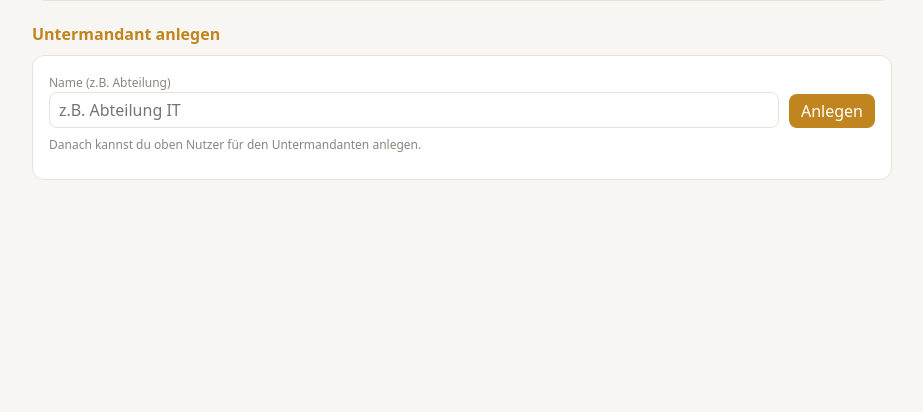
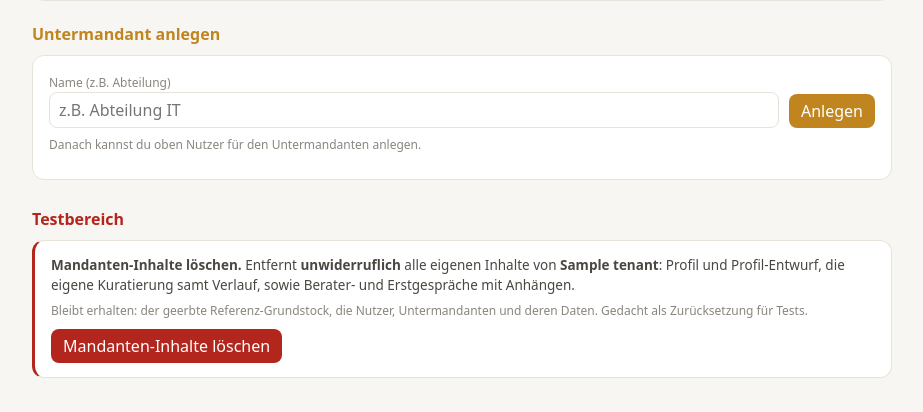
Before and after one commit to kaspAir/KI-Technology-Radar, a FastAPI app: page /team in a window 1280 px wide. Shown: the part 416-828 px from the top of the page, without its empty margins (178-1101 px from the left). Before the commit the page ends 596 px from the top, so only its background shows below. Run offline with FastAPI, Linux system fonts and the light colour scheme; the visitor is signed in with stand-in values (Sample User, id 1); tables that the repository leaves empty hold one stand-in row (values such as "Sample post").

Commit message:
feat(test): Knopf 'Mandanten-Inhalte löschen' (Team, Admin-only)
Testhilfe zum Zurücksetzen eines Mandanten. Löscht unwiderruflich alle EIGENEN
Inhalte: Profil, Profil-Entwurf, eigene Kuratierung samt Historie, Berater- und
Erstgespräche mit Anhängen. Geschont: geerbter Referenz-Grundstock, Nutzer,
Untermandanten und deren Daten.

- Route /team/mandant-leeren, nur can_manage (Mandanten-Admin), auf die eigene
  Ebene beschränkt (Filter tenant_id).
- Im Testbereich der Team-Seite, rot markiert, mit Browser-Rückfrage.
- Harte Löschung (kein Archiv) — bewusst, weil es eine Zurücksetzung ist.
Verifiziert: 8 Tests (löscht alles Eigene, schont Nutzer/Grundstock, Member gesperrt).

```diff
--- a/app/main.py
+++ b/app/main.py
@@ -517,6 +517,27 @@ def team_remove_user(request: Request, user_id: int = Form(...), user=Depends(cu
     if target and target.id != user.id and target.tenant_id in allowed:
         db.delete(target); db.commit()
     return RedirectResponse("/team?ok=rm", 303)
+
+
+@app.post("/team/mandant-leeren")
+def team_wipe_tenant(request: Request, user=Depends(current_user), db=Depends(db_session)):
+    """Testhilfe: alle EIGENEN Inhalte des Mandanten löschen — Profil, Profil-Entwurf,
+    eigene Kuratierung samt Historie, Berater- und Erstgespräche mit Anhängen. NUR die
+    eigene Ebene; geerbter Referenz-Grundstock, Nutzer, Untermandanten und deren Daten
+    bleiben. HARTE Löschung (kein Archiv) — bewusst, weil es eine Zurücksetzung ist.
+    Nur Mandanten-Admin."""
+    if not can_manage(user) or not user.tenant_id:
+        return RedirectResponse("/team", 303)
+    tid = user.tenant_id
+    db.query(ChatAttachment).filter(ChatAttachment.tenant_id == tid).delete()
+    db.query(ChatMessage).filter(ChatMessage.tenant_id == tid).delete()
+    db.query(CurationEvent).filter(CurationEvent.tenant_id == tid).delete()
+    db.query(Curation).filter(Curation.tenant_id == tid).delete()
+    for row in (db.get(ProfileDraft, tid), db.get(Profile, tid)):
+        if row:
+            db.delete(row)
+    db.commit()
+    return RedirectResponse("/team?ok=leer", 303)
 
 
 # --- Vorschläge (geteilter Pool) + mein Radar (pro Mandant) ------------------
--- a/app/templates/team.html
+++ b/app/templates/team.html
@@ -4,7 +4,8 @@
 <p class="sub">Nutzer deiner Organisation <b>{{ tenant.name }}</b> verwalten und
 Untermandanten (z.B. Abteilungen) anlegen. Untermandanten haben ihre eigene
 Instanz und erben deine Profil-Vorgaben.</p>
-{% if request.query_params.get('ok') %}<div class="card" style="border-left:3px solid #2e7d32">✓ Gespeichert.</div>{% endif %}
+{% if request.query_params.get('ok')=='leer' %}<div class="card" style="border-left:3px solid #2e7d32">✓ Mandanten-Inhalte gelöscht — der Mandant ist jetzt leer (geerbter Grundstock bleibt).</div>
+{% elif request.query_params.get('ok') %}<div class="card" style="border-left:3px solid #2e7d32">✓ Gespeichert.</div>{% endif %}
 {% if request.query_params.get('err') %}<div class="err">Bitte prüfen (E-Mail eindeutig, Passwort ≥ 8).</div>{% endif %}
 
 <h2 style="font-size:16px;color:var(--gold);margin:20px 0 6px">Nutzer ({{ tenant.name }})</h2>
@@ -50,4 +51,17 @@ Instanz und erben deine Profil-Vorgaben.</p>
   </div>
   <p class="muted" style="margin-top:8px">Danach kannst du oben Nutzer für den Untermandanten anlegen.</p>
 </form>
+
+<h2 style="font-size:16px;color:#b3261e;margin:28px 0 6px">Testbereich</h2>
+<div class="card" style="border-left:3px solid #b3261e">
+  <p class="sum" style="margin-top:0"><b>Mandanten-Inhalte löschen.</b> Entfernt <b>unwiderruflich</b>
+  alle eigenen Inhalte von <b>{{ tenant.name }}</b>: Profil und Profil-Entwurf, die eigene
+  Kuratierung samt Verlauf, sowie Berater- und Erstgespräche mit Anhängen.</p>
+  <p class="muted" style="margin:0 0 10px">Bleibt erhalten: der geerbte Referenz-Grundstock,
+  die Nutzer, Untermandanten und deren Daten. Gedacht als Zurücksetzung für Tests.</p>
+  <form method="post" action="/team/mandant-leeren"
+        onsubmit="return confirm('Wirklich ALLE eigenen Inhalte von {{ tenant.name }} löschen?\n\nProfil, Entwurf, eigene Kuratierung und alle Gespräche werden unwiderruflich entfernt. Der geerbte Grundstock und die Nutzer bleiben.');">
+    <button type="submit" style="background:#b3261e">Mandanten-Inhalte löschen</button>
+  </form>
+</div>
 {% endblock %}
```
